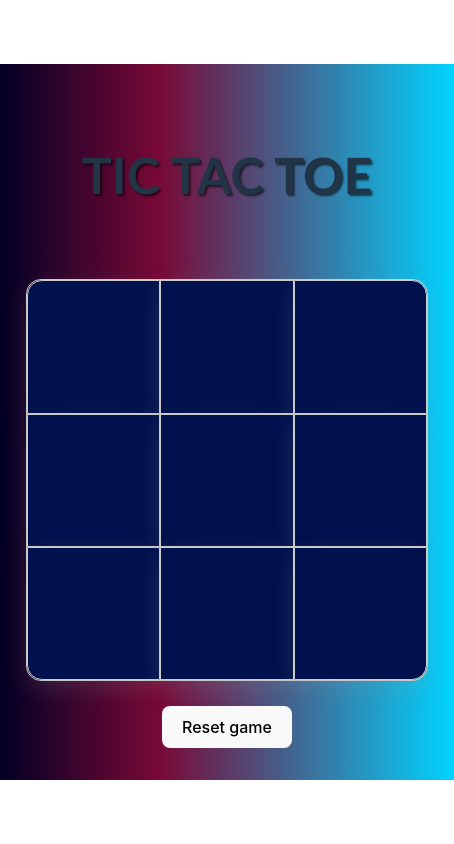
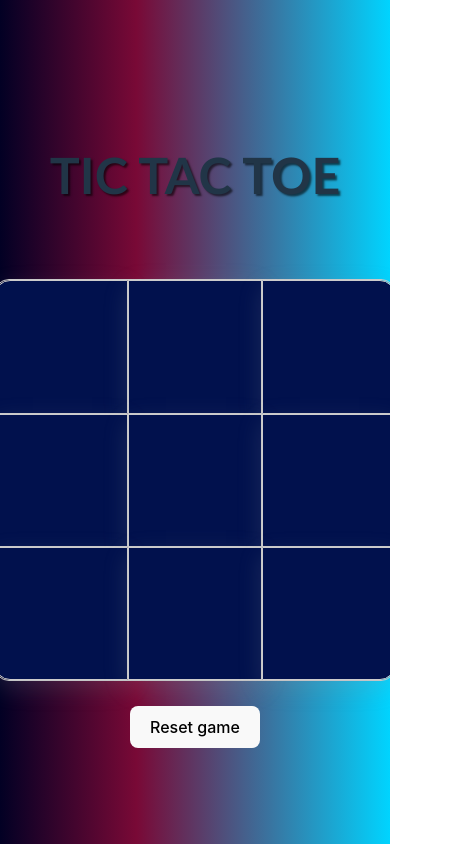
Before and after one commit to fuwhis/tic-tac-toe-react, a React (Vite) app: page / in a window 390 px wide. Shown: the whole page, 454 px wide, since content can reach past the window. Built offline with nearby package versions, Linux system fonts and the light colour scheme.

Commit message:
fix: update styles

```diff
--- a/src/App.css
+++ b/src/App.css
@@ -3,7 +3,6 @@
   margin: auto auto;
   padding: 2rem;
   text-align: center;
-  background: linear-gradient(90deg, rgba(2, 0, 36, 1) 0%, rgba(121, 9, 54, 1) 35%, rgba(0, 212, 255, 1) 100%);
   width: 100%;
   height: 100%;
 }
@@ -36,14 +35,6 @@
   }
 }
 
-.card {
-  padding: 2em;
-}
-
-.read-the-docs {
-  color: #888;
-}
-
 .app {
   display: flex;
   align-items: center;
--- a/src/index.css
+++ b/src/index.css
@@ -28,6 +28,7 @@ body {
   place-items: center;
   min-width: 320px;
   min-height: 100vh;
+  background: linear-gradient(90deg, rgba(2, 0, 36, 1) 0%, rgba(121, 9, 54, 1) 35%, rgba(0, 212, 255, 1) 100%);
 }
 
 h1 {
@@ -75,3 +76,15 @@ button:focus-visible {
     background-color: #f9f9f9;
   }
 }
+
+@media (max-width: 768px) {
+  #root {
+    overflow: hidden;
+  }
+}
+
+@media (max-width: 480px) {
+  #root {
+    overflow: hidden;
+  }
+}
```
